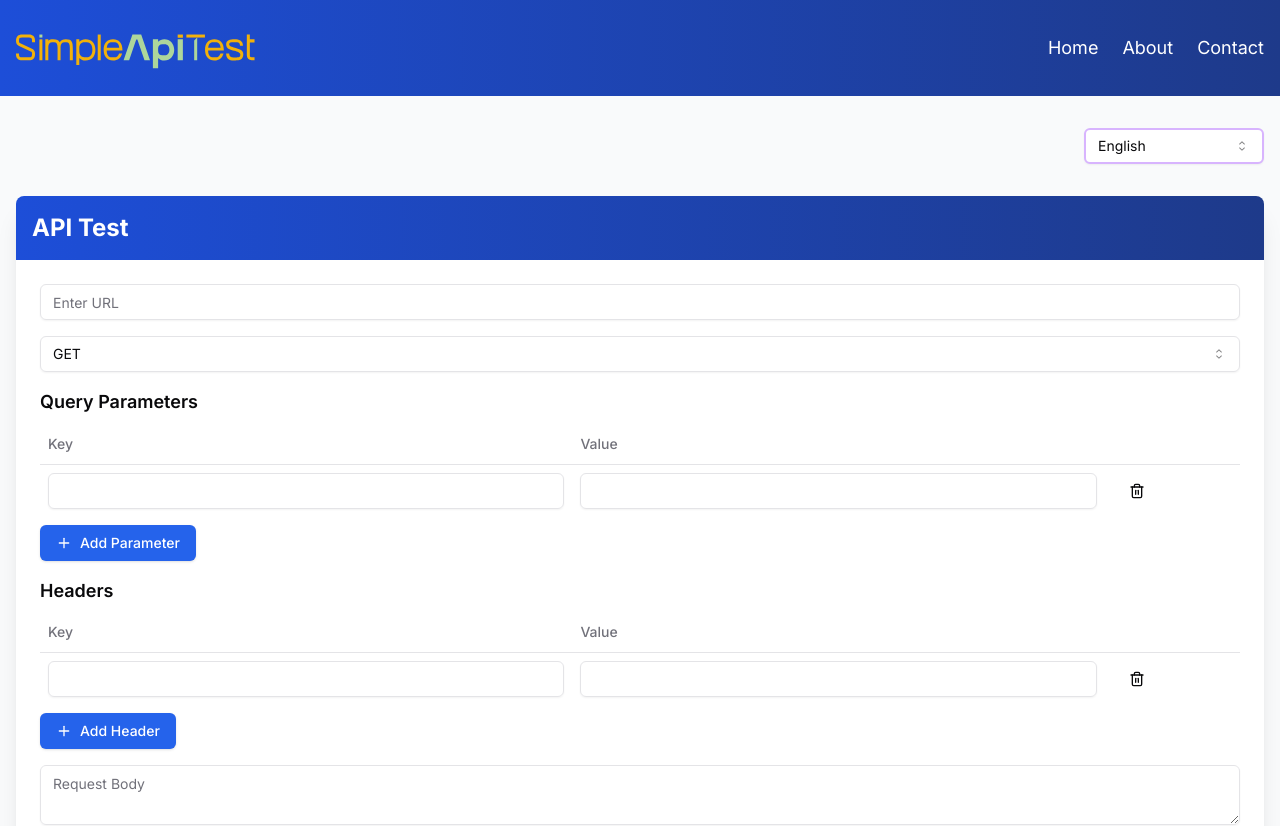
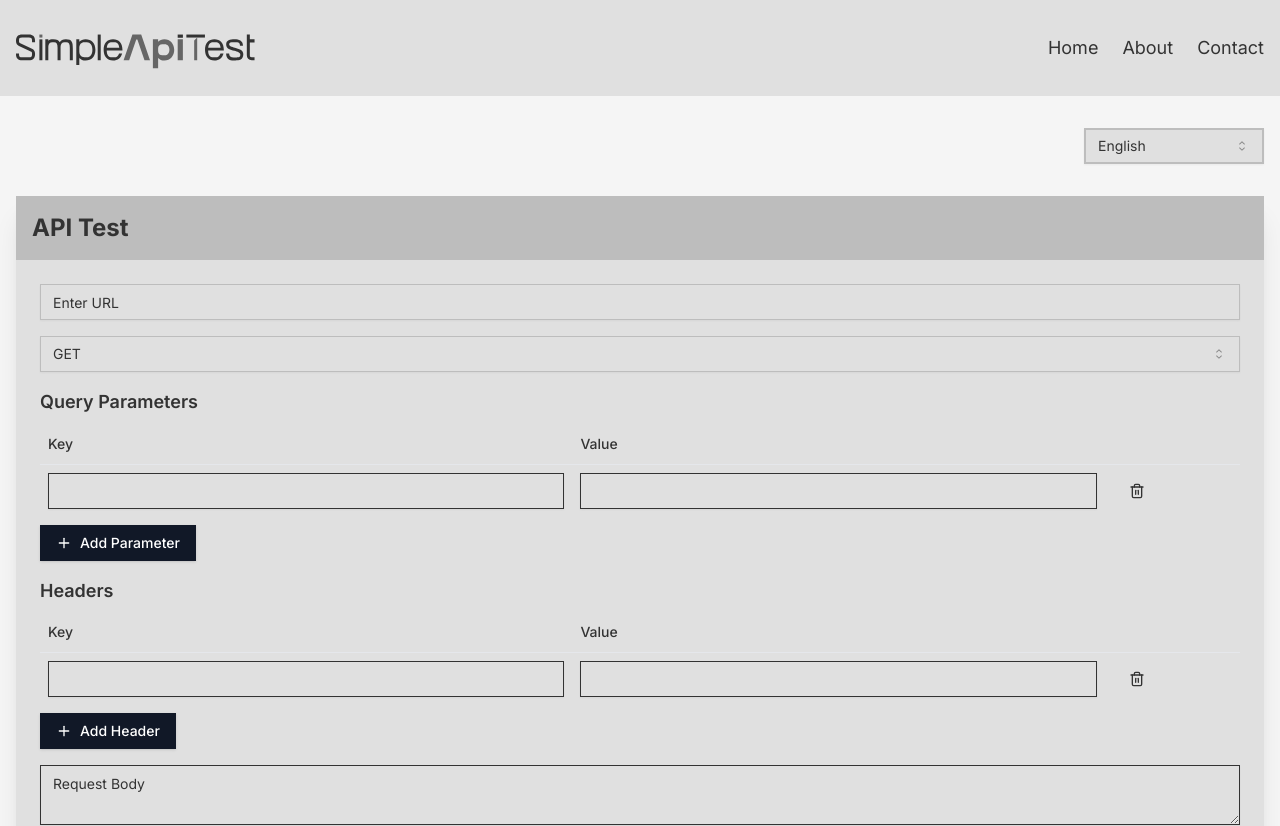
Before and after one commit to AlpsA233/simple-api-test, a Next.js app: page /en in a window 1280 px wide. Shown: the top 826 px of the page. Built offline with nearby package versions, Linux system fonts and the light colour scheme.

Commit message:
:rainbow: beautify

```diff
--- a/src/app/[locale]/layout.tsx
+++ b/src/app/[locale]/layout.tsx
@@ -42,7 +42,7 @@ export default async function RootLayout({
       <head>
         <link rel="icon" href="/favicon.svg" type="image/svg+xml" />
       </head>
-      <body className={`${inter.className} flex flex-col min-h-screen`}>
+      <body className={`${inter.className} flex flex-col min-h-screen bg-background text-text`}>
       <ClientProvider locale={locale} messages={messages}>
         <div className="flex flex-col min-h-screen">
           <Header />
--- a/src/app/[locale]/page.tsx
+++ b/src/app/[locale]/page.tsx
@@ -28,23 +28,23 @@ export default function Home({ params: { locale } }: { params: { locale: string
   }
 
   return (
-    <div className="flex flex-col min-h-screen bg-gray-50">
+    <div className="flex flex-col min-h-screen bg-background">
       <main className="container mx-auto px-4 py-8 flex-grow">
         <div className="mb-8 flex justify-end">
           <Select value={language} onValueChange={handleLanguageChange}>
-            <SelectTrigger className="w-[180px] bg-white shadow-sm border-2 border-purple-300 focus:border-purple-500">
+            <SelectTrigger className="w-[180px] bg-primary text-text border-2 border-secondary focus:border-text">
               <SelectValue placeholder={t('selectLanguage')} />
             </SelectTrigger>
-            <SelectContent>
+            <SelectContent className="bg-primary text-text">
               <SelectItem value="en">English</SelectItem>
               <SelectItem value="ja">日本語</SelectItem>
               <SelectItem value="de">Deutsch</SelectItem>
             </SelectContent>
           </Select>
         </div>
-        <div className="bg-white shadow-xl rounded-lg overflow-hidden">
-          <div className="bg-gradient-to-r from-blue-700 to-blue-900 p-4">
-            <h1 className="text-2xl font-bold text-white">{t('apiTestTitle')}</h1>
+        <div className="bg-primary shadow-xl rounded-lg overflow-hidden">
+          <div className="bg-secondary p-4">
+            <h1 className="text-2xl font-bold text-text">{t('apiTestTitle')}</h1>
           </div>
           <div className="p-6">
             <RequestForm onResponse={setResponse} />
--- a/src/app/components/Footer.tsx
+++ b/src/app/components/Footer.tsx
@@ -4,7 +4,7 @@ import Link from 'next/link'
 export default function Footer() {
   const t = useTranslations()
   return (
-    <footer className="bg-gray-800 text-white">
+    <footer className="bg-primary text-text">
       <div className="container mx-auto px-4 py-8">
         <div className="flex flex-wrap justify-between items-center">
           <div className="w-full md:w-1/3 text-center md:text-left mb-6 md:mb-0">
@@ -14,9 +14,9 @@ export default function Footer() {
           <div className="w-full md:w-1/3 text-center mb-6 md:mb-0">
             <h3 className="text-lg font-semibold mb-2">{t('quickLinks')}</h3>
             <ul className="space-y-2">
-              <li><Link href={`/${t('locale')}`} className="hover:text-purple-300 transition-colors">{t('home')}</Link></li>
-              <li><Link href={`/${t('locale')}/about`} className="hover:text-purple-300 transition-colors">{t('about')}</Link></li>
-              <li><Link href={`/${t('locale')}/contact`} className="hover:text-purple-300 transition-colors">{t('contact')}</Link></li>
+              <li><Link href={`/${t('locale')}`} className="hover:text-secondary transition-colors">{t('home')}</Link></li>
+              <li><Link href={`/${t('locale')}/about`} className="hover:text-secondary transition-colors">{t('about')}</Link></li>
+              <li><Link href={`/${t('locale')}/contact`} className="hover:text-secondary transition-colors">{t('contact')}</Link></li>
             </ul>
           </div>
           <div className="w-full md:w-1/3 text-center md:text-right">
--- a/src/app/components/Header.tsx
+++ b/src/app/components/Header.tsx
@@ -4,16 +4,16 @@ import Link from 'next/link'
 export default function Header() {
   const t = useTranslations()
   return (
-    <header className="bg-gradient-to-r from-blue-700 to-blue-900 text-white">
+    <header className="bg-primary text-text shadow-md">
       <div className="container mx-auto px-4 py-4 flex items-center justify-between">
         <Link href="/" className="flex items-center space-x-2">
           <img src="/logo.svg" alt="SimpleApiTest Logo" className="w-60 h-16" />
         </Link>
         <nav>
           <ul className="flex space-x-6 text-lg">
-            <li><Link href={`/${t('locale')}`} className="hover:text-yellow-300 transition-colors">{t('home')}</Link></li>
-            <li><Link href={`/${t('locale')}/about`} className="hover:text-yellow-300 transition-colors">{t('about')}</Link></li>
-            <li><Link href={`/${t('locale')}/contact`} className="hover:text-yellow-300 transition-colors">{t('contact')}</Link></li>
+            <li><Link href={`/${t('locale')}`} className="hover:text-secondary transition-colors">{t('home')}</Link></li>
+            <li><Link href={`/${t('locale')}/about`} className="hover:text-secondary transition-colors">{t('about')}</Link></li>
+            <li><Link href={`/${t('locale')}/contact`} className="hover:text-secondary transition-colors">{t('contact')}</Link></li>
           </ul>
         </nav>
       </div>
--- a/src/app/components/RequestForm.tsx
+++ b/src/app/components/RequestForm.tsx
@@ -91,12 +91,13 @@ export default function RequestForm({ onResponse }: RequestFormProps) {
         onChange={(e) => setUrl(e.target.value)}
         placeholder={t('url')}
         required
+        className="bg-primary text-text border-secondary"
       />
       <Select value={method} onValueChange={setMethod}>
-        <SelectTrigger className="w-full">
+        <SelectTrigger className="w-full bg-primary text-text border-secondary">
           <SelectValue placeholder={t('method')} />
         </SelectTrigger>
-        <SelectContent>
+        <SelectContent className="bg-primary text-text">
           <SelectItem value="GET">GET</SelectItem>
           <SelectItem value="POST">POST</SelectItem>
           <SelectItem value="PUT">PUT</SelectItem>
@@ -105,12 +106,12 @@ export default function RequestForm({ onResponse }: RequestFormProps) {
       </Select>
 
       <div>
-        <h3 className="text-lg font-semibold mb-2">{t('queryParams')}</h3>
-        <Table>
+        <h3 className="text-lg font-semibold mb-2 text-text">{t('queryParams')}</h3>
+        <Table className="bg-primary text-text">
           <TableHeader>
             <TableRow>
-              <TableHead>{t('key')}</TableHead>
-              <TableHead>{t('value')}</TableHead>
+              <TableHead className="text-text">{t('key')}</TableHead>
+              <TableHead className="text-text">{t('value')}</TableHead>
               <TableHead></TableHead>
             </TableRow>
           </TableHeader>
@@ -130,7 +131,7 @@ export default function RequestForm({ onResponse }: RequestFormProps) {
             ))}
           </TableBody>
         </Table>
-        <Button type="button" onClick={() => addRow(setQueryParams)} className="mt-2 bg-blue-600 hover:bg-blue-700 text-white"><Plus size={16} className="mr-2" /> {t('addParam')}</Button>
+        <Button type="button" onClick={() => addRow(setQueryParams)} className="mt-2  bg-gray-900 hover:bg-gray-700 text-white"><Plus size={16} className="mr-2" /> {t('addParam')}</Button>
       </div>
 
       <div>
@@ -159,7 +160,7 @@ export default function RequestForm({ onResponse }: RequestFormProps) {
             ))}
           </TableBody>
         </Table>
-        <Button type="button" onClick={() => addRow(setHeaders)} className="mt-2 bg-blue-600 hover:bg-blue-700 text-white"><Plus size={16} className="mr-2" /> {t('addHeader')}</Button>
+        <Button type="button" onClick={() => addRow(setHeaders)} className="mt-2  bg-gray-900 hover:bg-gray-700 text-white"><Plus size={16} className="mr-2" /> {t('addHeader')}</Button>
       </div>
 
       <Textarea
@@ -167,7 +168,7 @@ export default function RequestForm({ onResponse }: RequestFormProps) {
         onChange={(e) => setBody(e.target.value)}
         placeholder={t('body')}
       />
-      <Button type="submit" className='mt-2 bg-blue-600 hover:bg-blue-700 text-white'>{t('send')}</Button>
+      <Button type="submit" className='mt-2 bg-gray-900 hover:bg-gray-700 text-white'>{t('send')}</Button>
     </form>
   )
 }
--- a/src/app/globals.css
+++ b/src/app/globals.css
@@ -2,77 +2,14 @@
 @tailwind components;
 @tailwind utilities;
 
-body {
-  font-family: Arial, Helvetica, sans-serif;
+:root {
+  --background-color: #F5F5F5;
+  --text-color: #333333;
+  --primary-color: #E0E0E0;
+  --secondary-color: #BDBDBD;
 }
 
-@layer utilities {
-  .text-balance {
-    text-wrap: balance;
-  }
+body {
+  background-color: var(--background-color);
+  color: var(--text-color);
 }
-
-@layer base {
-  :root {
-    --background: 0 0% 100%;
-    --foreground: 240 10% 3.9%;
-    --card: 0 0% 100%;
-    --card-foreground: 240 10% 3.9%;
-    --popover: 0 0% 100%;
-    --popover-foreground: 240 10% 3.9%;
-    --primary: 240 5.9% 10%;
-    --primary-foreground: 0 0% 98%;
-    --secondary: 240 4.8% 95.9%;
-    --secondary-foreground: 240 5.9% 10%;
-    --muted: 240 4.8% 95.9%;
-    --muted-foreground: 240 3.8% 46.1%;
-    --accent: 240 4.8% 95.9%;
-    --accent-foreground: 240 5.9% 10%;
-    --destructive: 0 84.2% 60.2%;
-    --destructive-foreground: 0 0% 98%;
-    --border: 240 5.9% 90%;
-    --input: 240 5.9% 90%;
-    --ring: 240 10% 3.9%;
-    --chart-1: 12 76% 61%;
-    --chart-2: 173 58% 39%;
-    --chart-3: 197 37% 24%;
-    --chart-4: 43 74% 66%;
-    --chart-5: 27 87% 67%;
-    --radius: 0.5rem;
-  }
-  .dark {
-    --background: 240 10% 3.9%;
-    --foreground: 0 0% 98%;
-    --card: 240 10% 3.9%;
-    --card-foreground: 0 0% 98%;
-    --popover: 240 10% 3.9%;
-    --popover-foreground: 0 0% 98%;
-    --primary: 0 0% 98%;
-    --primary-foreground: 240 5.9% 10%;
-    --secondary: 240 3.7% 15.9%;
-    --secondary-foreground: 0 0% 98%;
-    --muted: 240 3.7% 15.9%;
-    --muted-foreground: 240 5% 64.9%;
-    --accent: 240 3.7% 15.9%;
-    --accent-foreground: 0 0% 98%;
-    --destructive: 0 62.8% 30.6%;
-    --destructive-foreground: 0 0% 98%;
-    --border: 240 3.7% 15.9%;
-    --input: 240 3.7% 15.9%;
-    --ring: 240 4.9% 83.9%;
-    --chart-1: 220 70% 50%;
-    --chart-2: 160 60% 45%;
-    --chart-3: 30 80% 55%;
-    --chart-4: 280 65% 60%;
-    --chart-5: 340 75% 55%;
-  }
-}
-
-@layer base {
-  * {
-    @apply border-border;
-  }
-  body {
-    @apply bg-background text-foreground;
-  }
-}
--- a/tailwind.config.ts
+++ b/tailwind.config.ts
@@ -10,8 +10,10 @@ const config: Config = {
   theme: {
   	extend: {
   		colors: {
-  			background: 'hsl(var(--background))',
-  			foreground: 'hsl(var(--foreground))',
+			background: '#F5F5F5',
+			text: '#333333',
+			primary: '#E0E0E0',
+			secondary: '#BDBDBD',
   			card: {
   				DEFAULT: 'hsl(var(--card))',
   				foreground: 'hsl(var(--card-foreground))'
@@ -19,24 +21,6 @@ const config: Config = {
   			popover: {
   				DEFAULT: 'hsl(var(--popover))',
   				foreground: 'hsl(var(--popover-foreground))'
-  			},
-  			primary: {
-  				DEFAULT: 'hsl(var(--primary))',
-  				foreground: 'hsl(var(--primary-foreground))',
-				50: '#e6f0ff',
-				100: '#b3d1ff',
-				200: '#80b3ff',
-				300: '#4d94ff',
-				400: '#1a75ff',
-				500: '#0056e6',
-				600: '#0044b3',
-				700: '#003380',
-				800: '#00224d',
-				900: '#00111a',
-  			},
-  			secondary: {
-  				DEFAULT: 'hsl(var(--secondary))',
-  				foreground: 'hsl(var(--secondary-foreground))'
   			},
   			muted: {
   				DEFAULT: 'hsl(var(--muted))',
@@ -60,26 +44,6 @@ const config: Config = {
   				'4': 'hsl(var(--chart-4))',
   				'5': 'hsl(var(--chart-5))'
   			},
-			  purple: {
-				300: '#d8b4fe',
-				500: '#a855f7',
-				600: '#9333ea',
-			  },
-			  pink: {
-				500: '#ec4899',
-			  },
-			  red: {
-				500: '#ef4444',
-			  },
-			  yellow: {
-				300: '#fde047',
-			  },
-			  green: {
-				500: '#22c55e',
-			  },
-			  teal: {
-				500: '#14b8a6',
-			  },
   		},
   		borderRadius: {
   			lg: 'var(--radius)',
```
Also changed, not shown: public/logo.svg.
